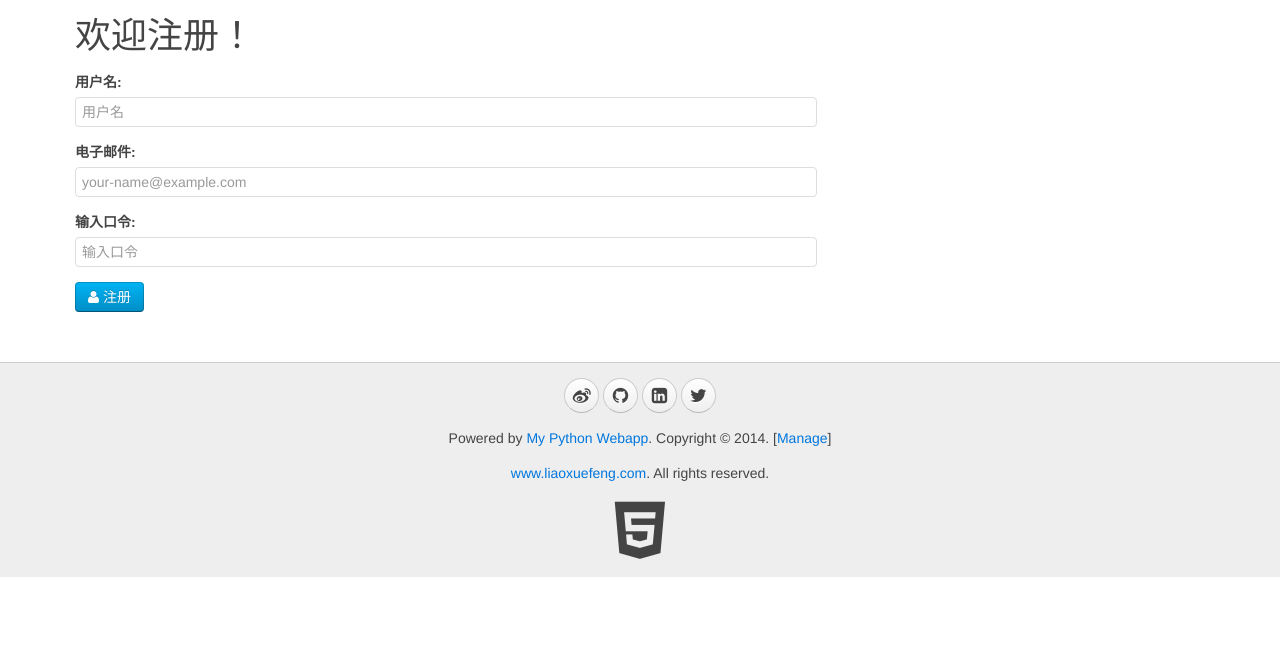
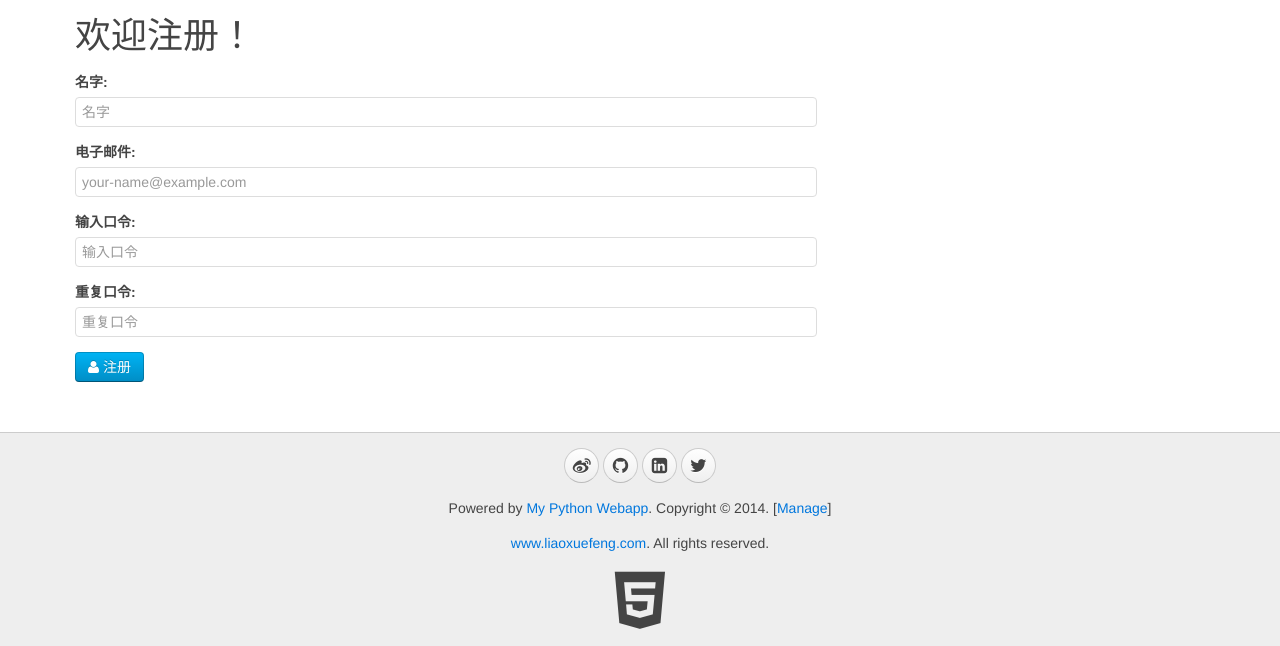
Before and after one commit to xiaoxiaopingzi/MyPython3Webapp, a Python web app: template www/templates/register.html in a window 1280 px wide. Shown: the part 42-688 px from the top of the page. Run offline with Jinja, Linux system fonts and the light colour scheme; the template is opened without the code that fills it, so the values that code supplies are empty.

Commit message:
day9 用户注册和登录

```diff
--- a/www/handlers.py
+++ b/www/handlers.py
@@ -24,7 +24,7 @@ def index(request):
     return {
         '__template__': 'blogs.html',
         'blogs': blogs,
-        'user': request.__user  # 这里要返回去
+        'user': request.__user__  # 这里要返回去
     }
 
 # 返回一个dict，后续的response这个middleware就可以把结果序列化为JSON并返回
--- a/www/templates/__base__.html
+++ b/www/templates/__base__.html
@@ -9,6 +9,8 @@
     <link rel="stylesheet" href="/static/css/awesome.css" />
     <script src="/static/js/jquery.min.js"></script>
     <script src="/static/js/md5.js"></script>
+    <script src="/static/js/sha1.min.js"></script>
+    <script src="/static/js/vue.min.js"></script>
     <script src="/static/js/uikit.min.js"></script>
     <script src="/static/js/awesome.js"></script>
     {% block beforehead %}<!-- before head  -->{% endblock %}
--- a/www/templates/register.html
+++ b/www/templates/register.html
@@ -1,17 +1,71 @@
 {% extends '__base__.html' %}
 
-{% block title %}用户注册{% endblock %}
+{% block title %}注册{% endblock %}
+
+{% block beforehead %}
+
+<script>
+function validateEmail(email) {
+    var re = /^[a-z0-9\.\-\_]+\@[a-z0-9\-\_]+(\.[a-z0-9\-\_]+){1,4}$/;
+    return re.test(email.toLowerCase());
+}
+$(function () {
+    var Myvm = new Vue({
+        el: '#vm1',
+        data: {
+            name: '',
+            email: '',
+            password1: '',
+            password2: ''
+        },
+        //注意在__base__.html文件中，需要把js文件加全
+        methods: {
+            submit: function (event) {
+                event.preventDefault();
+                var $form = $('#vm1');
+                if (! this.name.trim()) {
+                    return $form.showFormError('请输入名字');
+                }
+                if (! validateEmail(this.email.trim().toLowerCase())) {
+                    return $form.showFormError('请输入正确的Email地址');
+                }
+                if (this.password1.length < 6) {
+                    return $form.showFormError('口令长度至少为6个字符');
+                }
+                if (this.password1 !== this.password2) {
+                    return $form.showFormError('两次输入的口令不一致');
+                }
+                var email = this.email.trim().toLowerCase();
+                $form.postJSON('/api/users', {
+                    name: this.name.trim(),
+                    email: email,
+                    passwd: CryptoJS.SHA1(email + ':' + this.password1).toString()
+                }, function (err, r) {
+                    if (err) {
+                        return $form.showFormError(err);
+                    }
+                    return location.assign('/');
+                });
+            }
+        }
+    });
+    $('#vm1').show();
+});
+</script>
+
+{% endblock %}
 
 {% block content %}
 
     <div class="uk-width-2-3">
         <h1>欢迎注册！</h1>
 
-        <form id="Myform" action="/api/users" method="post" class="uk-form uk-form-stacked">
+        <form id="vm1" v-on="submit: submit" class="uk-form uk-form-stacked">
+            <div class="uk-alert uk-alert-danger uk-hidden"></div>
             <div class="uk-form-row">
-                <label class="uk-form-label">用户名:</label>
+                <label class="uk-form-label">名字:</label>
                 <div class="uk-form-controls">
-                    <input v-model="name" type="text" maxlength="50" placeholder="用户名" class="uk-width-1-1">
+                    <input v-model="name" type="text" maxlength="50" placeholder="名字" class="uk-width-1-1">
                 </div>
             </div>
             <div class="uk-form-row">
@@ -27,6 +81,12 @@
                 </div>
             </div>
             <div class="uk-form-row">
+                <label class="uk-form-label">重复口令:</label>
+                <div class="uk-form-controls">
+                    <input v-model="password2" type="password" maxlength="50" placeholder="重复口令" class="uk-width-1-1">
+                </div>
+            </div>
+            <div class="uk-form-row">
                 <button type="submit" class="uk-button uk-button-primary"><i class="uk-icon-user"></i> 注册</button>
             </div>
         </form>
```
